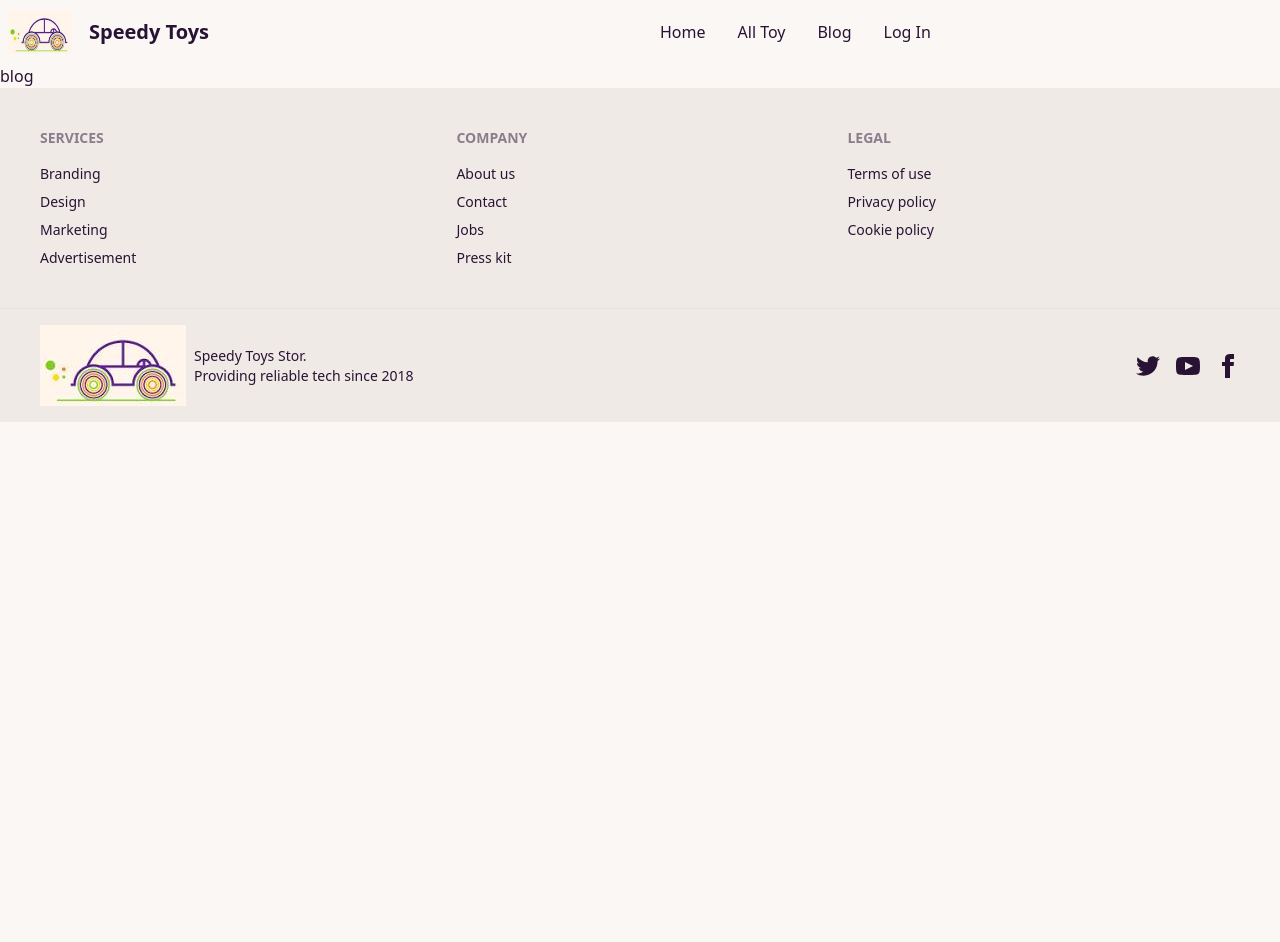
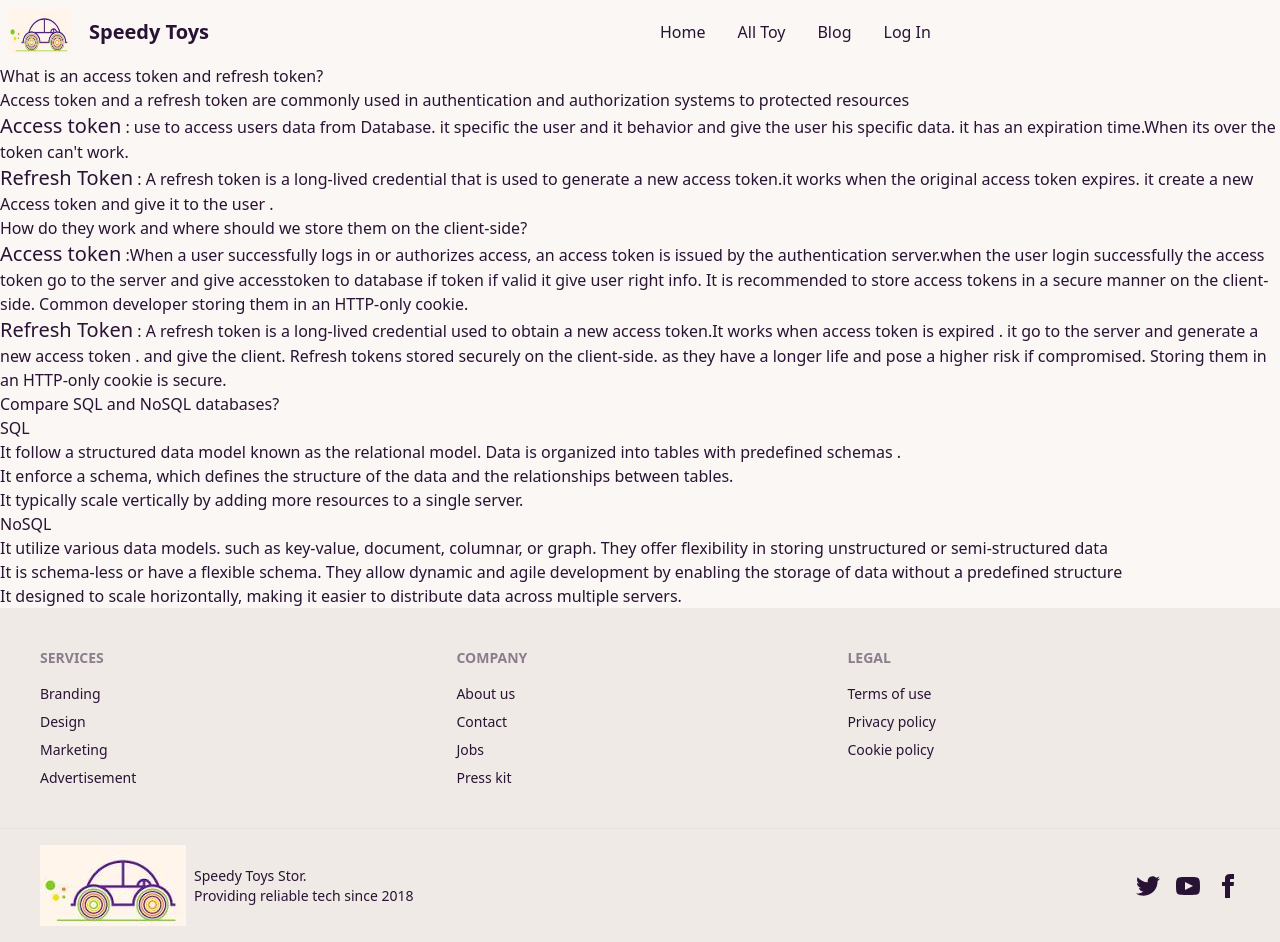
Before and after one commit to DevRowdra/toy-marketplace-client, a React (Vite) app: page /blog in a window 1280 px wide. Before the commit the page ends 800 px from the top, so only its background shows below. Built offline with nearby package versions, Linux system fonts and the light colour scheme; no server answers.

Commit message:
add blog page ans

```diff
--- a/src/pages/Blog/Blog.jsx
+++ b/src/pages/Blog/Blog.jsx
@@ -1,14 +1,83 @@
 import React, { useEffect } from 'react';
 
 const Blog = () => {
-    useEffect(()=>{
-        document.title='Speed Toy || Blog'
-      },[])
-    return (
-        <div>
-            <h1>blog</h1>
-        </div>
-    );
+  useEffect(() => {
+    document.title = 'Speed Toy || Blog';
+  }, []);
+  return (
+    <div>
+      <div>
+        <h1>What is an access token and refresh token?</h1>
+        <p>
+          Access token and a refresh token are commonly used in authentication
+          and authorization systems to protected resources
+          <p>
+            <span className="text-xl">Access token</span> : use to access users
+            data from Database. it specific the user and it behavior and give
+            the user his specific data. it has an expiration time.When its over
+            the token can't work.
+          </p>
+          <p>
+            <span className="text-xl">Refresh Token</span> : A refresh token is
+            a long-lived credential that is used to generate a new access
+            token.it works when the original access token expires. it create a
+            new Access token and give it to the user .
+          </p>
+        </p>
+      </div>
+      <div>
+        <h1>
+          How do they work and where should we store them on the client-side?
+        </h1>
+        <p>
+          <p>
+            <span className="text-xl">Access token</span> :When a user
+            successfully logs in or authorizes access, an access token is issued
+            by the authentication server.when the user login successfully the
+            access token go to the server and give accesstoken to database if
+            token if valid it give user right info. It is recommended to store
+            access tokens in a secure manner on the client-side. Common
+            developer storing them in an HTTP-only cookie.
+          </p>
+          <p>
+            <span className="text-xl">Refresh Token</span> : A refresh token is
+            a long-lived credential used to obtain a new access token.It works
+            when access token is expired . it go to the server and generate a
+            new access token . and give the client. Refresh tokens stored
+            securely on the client-side. as they have a longer life and pose a
+            higher risk if compromised. Storing them in an HTTP-only cookie is
+            secure.
+          </p>
+        </p>
+
+      </div>
+      <div>
+        <h1>Compare SQL and NoSQL databases?</h1>
+        <ul>
+            <h1>SQL</h1>
+            <li>It follow a structured data model known as the relational model. Data is organized into tables with predefined schemas .</li>
+            <li>It enforce a schema, which defines the structure of the data and the relationships between tables. </li>
+            <li>It typically scale vertically by adding more resources to a single server.</li>
+            <li></li>
+        </ul>
+        <ul>
+            <h1>NoSQL</h1>
+            <li>It utilize various data models. such as key-value, document, columnar, or graph. They offer flexibility in storing unstructured or semi-structured data</li>
+            <li>It is schema-less or have a flexible schema. They allow dynamic and agile development by enabling the storage of data without a predefined structure</li>
+            <li>It designed to scale horizontally, making it easier to distribute data across multiple servers. </li>
+            <li></li>
+        </ul>
+      </div>
+      <div>
+        <h1></h1>
+        <p></p>
+      </div>
+      <div>
+        <h1></h1>
+        <p></p>
+      </div>
+    </div>
+  );
 };
 
 export default Blog;
```
